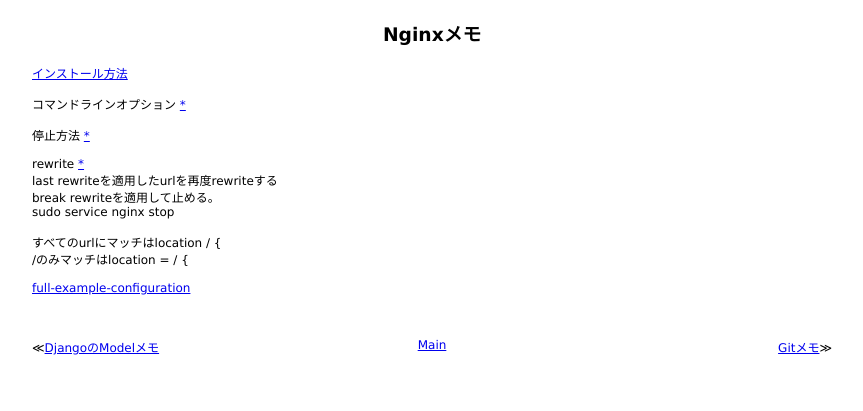
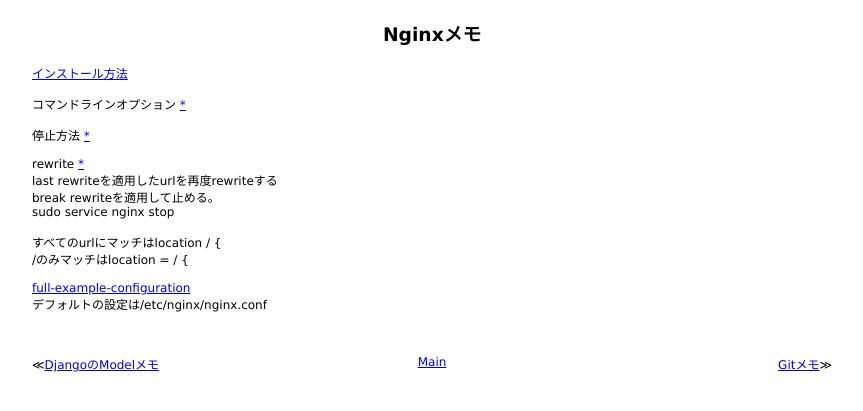
Before and after one commit to 38elements/38elements.github.com, a Jekyll site: the page built from _posts/2014-11-23-nginx.md, in a window 1280 px wide. Shown: the top 411 px of the page, without its empty margins (208-1071 px from the left). Built offline with Jekyll 4.4.1, drawn with Linux system fonts in a browser that asks for light colours.

Commit message:
Update 2014-11-23-nginx.md

```diff
--- a/_posts/2014-11-23-nginx.md
+++ b/_posts/2014-11-23-nginx.md
@@ -20,3 +20,4 @@ sudo service nginx stop
 <br>
 [full-example-configuration](https://www.nginx.com/resources/wiki/start/topics/examples/full/#full-example-configuration)
 <br>
+デフォルトの設定は/etc/nginx/nginx.conf
```
